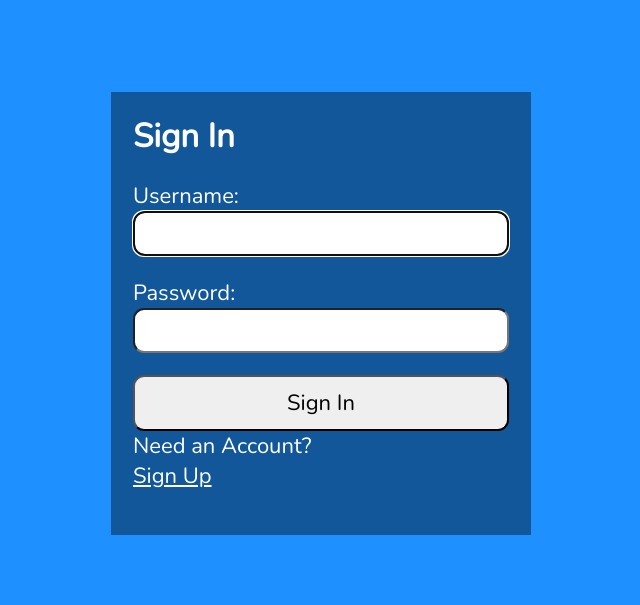
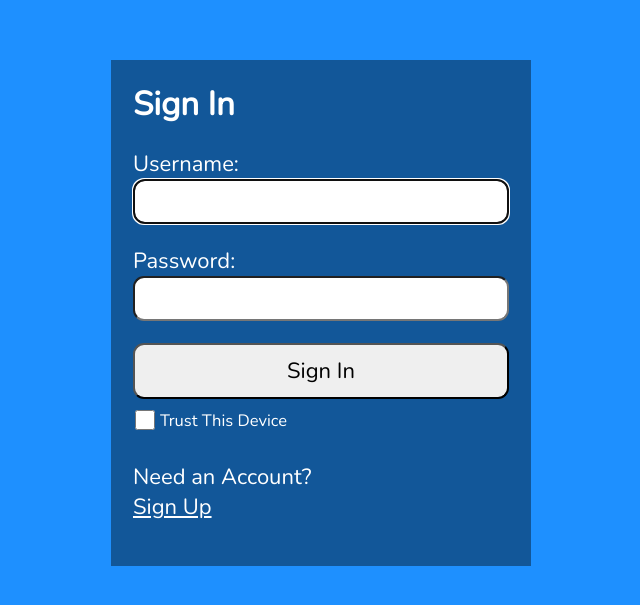
Before and after one commit to NicolasJamar/react-register-form, a React (Vite) app: page /login in a window 1280 px wide. Shown: the part 131-736 px from the top of the page, without its empty margins (319-959 px from the left). Built offline with nearby package versions, Linux system fonts and the light colour scheme.

Commit message:
add trust device checkbox & persist in localstorage

```diff
--- a/src/components/Home.jsx
+++ b/src/components/Home.jsx
@@ -22,7 +22,7 @@ const Home = () => {
         <br />
         <Link to="/lounge">Go to the Lounge</Link>
         <br />
-        <Link to="/linkpage">Go to the link page</Link>
+        <Link to="/linkpage">Go to the Link page</Link>
         <div className="flexGrow">
             <button onClick={signOut}>Sign Out</button>
         </div>
--- a/src/components/Login.jsx
+++ b/src/components/Login.jsx
@@ -6,7 +6,7 @@ import axios from "../api/axios";
 const AUTH_URL = "/auth";
 
 const Login = () => {
-  const { setAuth } = useAuth();
+  const { setAuth, persist, setPersist } = useAuth();
 
   const navigate = useNavigate();
   const location = useLocation();
@@ -62,6 +62,16 @@ const Login = () => {
     }
   }
 
+  const togglePersist = () => {
+    // take the previous state and change with the opposit
+    setPersist(prev => !prev)
+  }
+
+  // we need a useEffect if the persist state changes
+  useEffect(() => {
+    localStorage.setItem("persist", persist)
+  }, [persist])
+
   return (
     <section>
       <p ref={errRef} className={errMsg ? "errmsg" : "offscreen"} aria-live="assertive">{errMsg}</p>
@@ -90,14 +100,21 @@ const Login = () => {
           required
         />
 
-        <button>
-          Sign In
-        </button>
+        <button>Sign In</button>
+        <div className="persistCheck">
+          <input
+            type="checkbox"
+            id="persist"
+            onChange={togglePersist}
+            checked={persist}
+          />
+          <label htmlFor="persist">Trust This Device</label>
+        </div>
+        <br />
         <p>
           Need an Account?<br />
           <span className="line">
-              {/*put router link here*/}
-              <a href="#">Sign Up</a>
+            <a href="/register">Sign Up</a>
           </span>
         </p>
       </form>
--- a/src/components/PersistLogin.jsx
+++ b/src/components/PersistLogin.jsx
@@ -10,7 +10,7 @@ const PersistLogin = () => {
 
   const [isLoading, setIsLoading] = useState(true);
   const refreshToken = useRefreshToken();
-  const { auth } = useAuth();
+  const { auth, persist } = useAuth();
 
   useEffect( () => {
     const verifyRefreshToken = async () => {
@@ -43,9 +43,11 @@ const PersistLogin = () => {
 
   return(
     <>
-      {isLoading
-        ? <p>Loading...</p>
-        : <Outlet />
+      {!persist
+        ? <Outlet />
+        : isLoading
+          ? <p>Loading...</p>
+          : <Outlet />
       }
     </>
   )
--- a/src/context/AuthProvider.jsx
+++ b/src/context/AuthProvider.jsx
@@ -5,9 +5,11 @@ const AuthContext = createContext({});
 export const AuthProvider = ({ children }) => {
   // children represents the components nested inside the AuthProvider
   const [auth, setAuth] = useState({});
+  // a boolean for the trust device
+  const [persist, setPersist] = useState(JSON.parse(localStorage.getItem("persist")) || false)
 
   return (
-    <AuthContext.Provider value={{ auth, setAuth }}>
+    <AuthContext.Provider value={{ auth, setAuth, persist, setPersist }}>
       {children}
     </AuthContext.Provider>
   )
--- a/src/index.css
+++ b/src/index.css
@@ -59,6 +59,8 @@ textarea {
   border-radius: 0.5rem;
 }
 
+
+
 label,
 button {
   margin-top: 1rem;
@@ -116,3 +118,21 @@ li {
 .line {
     display: inline-block;
 }
+
+.persistCheck {
+    font-size: 0.75rem;
+    margin-top: 10px;
+    display: flex;
+    justify-content: flex-start;
+    align-items: flex-end;
+}
+
+.persistCheck label {
+    margin: 0;
+}
+
+[type="checkbox"] {
+    height: 20px;
+    width: 20px;
+    margin: 0 5px 2px 2px;
+}
```
